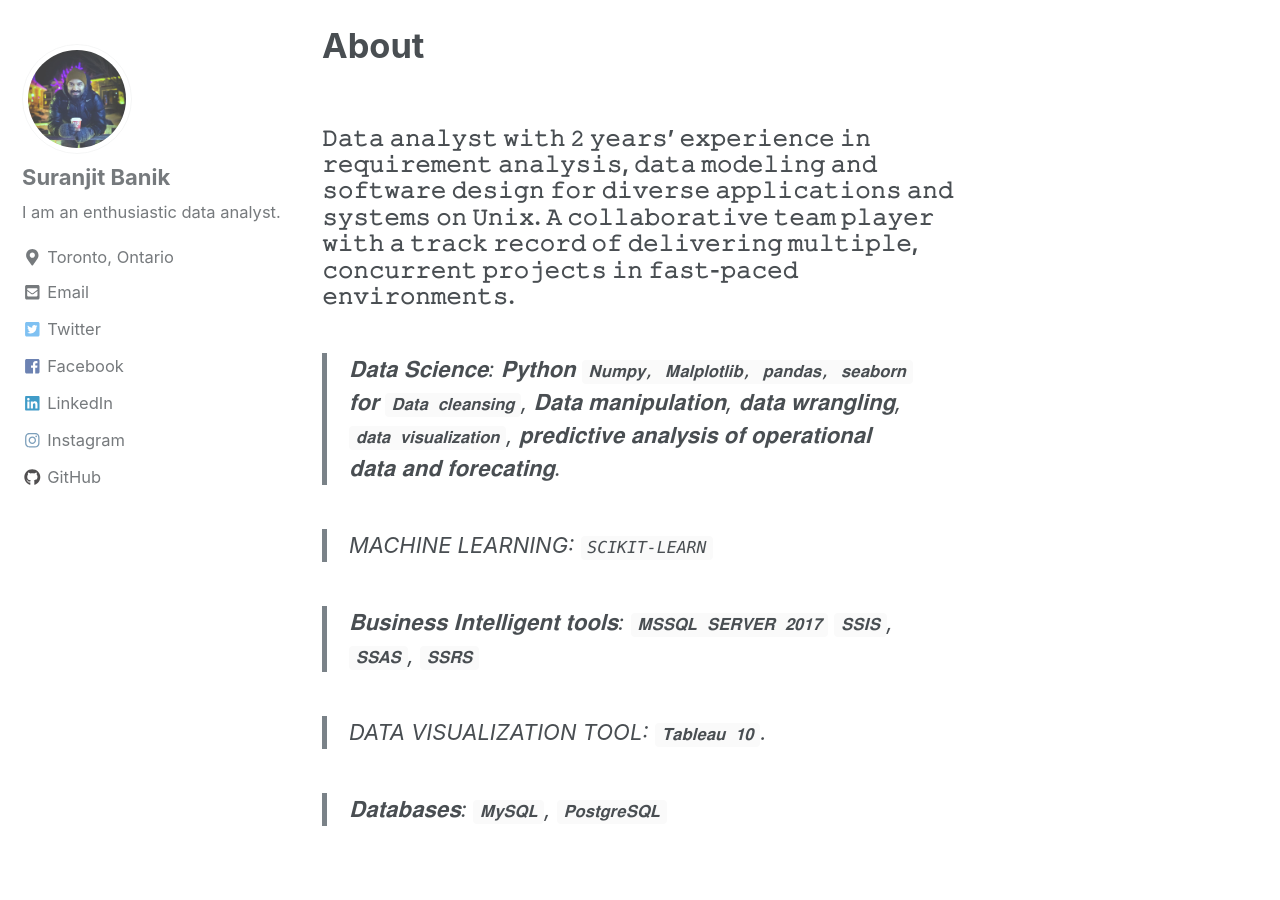
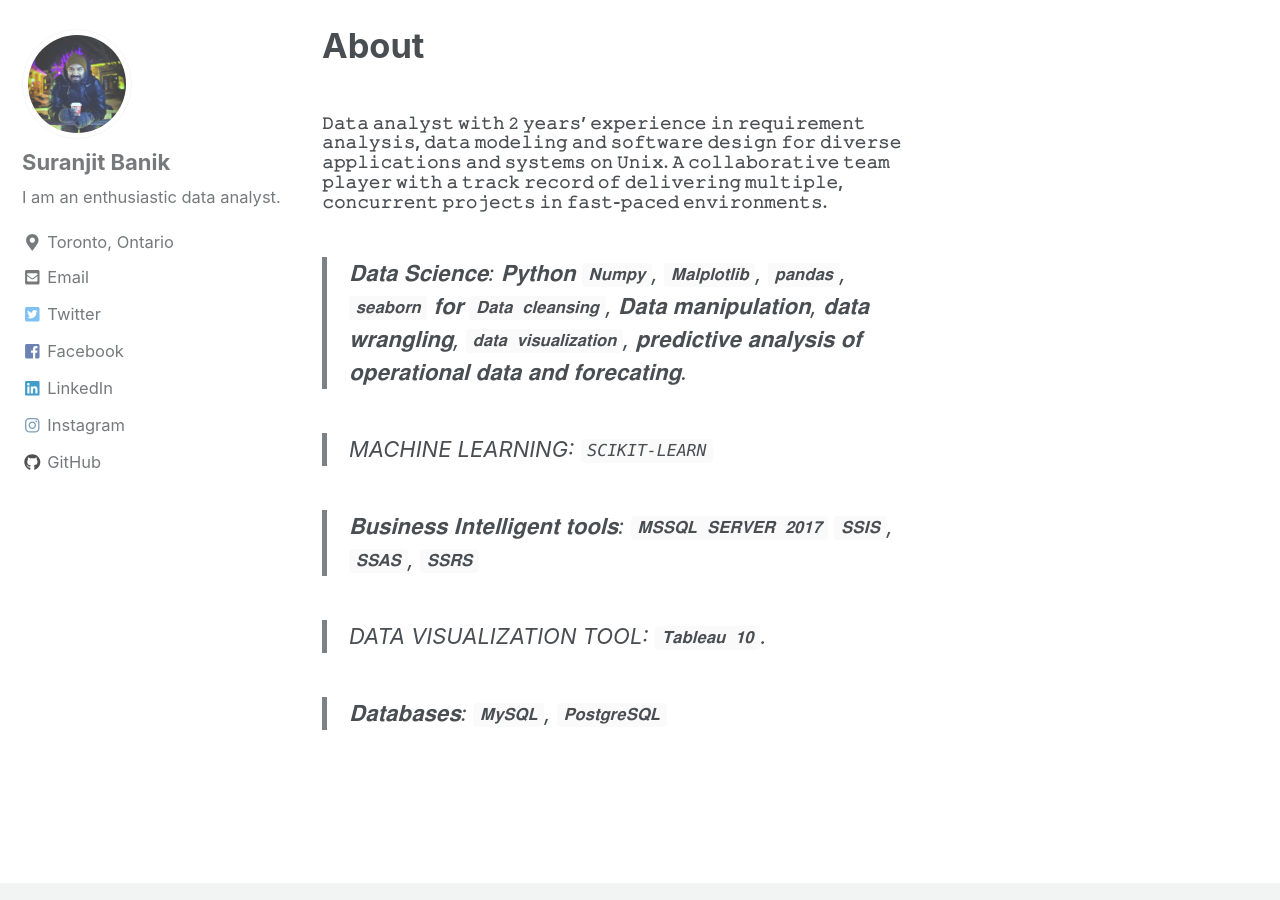
Before and after one commit to mastermindLAB/mastermindLAB.github.io, a Jekyll site: the page built from _pages/about.md, in a window 1280 px wide and 900 px high, scrolled down 1075 px. Built offline with Jekyll 4.4.1, drawn with Linux system fonts in a browser that asks for light colours; nearby versions of some CDN libraries.

Commit message:
new file

```diff
--- a/_pages/about.md
+++ b/_pages/about.md
@@ -4,9 +4,9 @@ permalink: /about/
 header:
   image: "images/mastermind.jpg"
 ---
-### 𝙳𝚊𝚝𝚊 𝚊𝚗𝚊𝚕𝚢𝚜𝚝 𝚠𝚒𝚝𝚑 𝟸 𝚢𝚎𝚊𝚛𝚜' 𝚎𝚡𝚙𝚎𝚛𝚒𝚎𝚗𝚌𝚎 𝚒𝚗 𝚛𝚎𝚚𝚞𝚒𝚛𝚎𝚖𝚎𝚗𝚝 𝚊𝚗𝚊𝚕𝚢𝚜𝚒𝚜, 𝚍𝚊𝚝𝚊 𝚖𝚘𝚍𝚎𝚕𝚒𝚗𝚐 𝚊𝚗𝚍 𝚜𝚘𝚏𝚝𝚠𝚊𝚛𝚎 𝚍𝚎𝚜𝚒𝚐𝚗 𝚏𝚘𝚛 𝚍𝚒𝚟𝚎𝚛𝚜𝚎 𝚊𝚙𝚙𝚕𝚒𝚌𝚊𝚝𝚒𝚘𝚗𝚜 𝚊𝚗𝚍 𝚜𝚢𝚜𝚝𝚎𝚖𝚜 𝚘𝚗 𝚄𝚗𝚒𝚡. 𝙰 𝚌𝚘𝚕𝚕𝚊𝚋𝚘𝚛𝚊𝚝𝚒𝚟𝚎 𝚝𝚎𝚊𝚖 𝚙𝚕𝚊𝚢𝚎𝚛 𝚠𝚒𝚝𝚑 𝚊 𝚝𝚛𝚊𝚌𝚔 𝚛𝚎𝚌𝚘𝚛𝚍 𝚘𝚏 𝚍𝚎𝚕𝚒𝚟𝚎𝚛𝚒𝚗𝚐 𝚖𝚞𝚕𝚝𝚒𝚙𝚕𝚎, 𝚌𝚘𝚗𝚌𝚞𝚛𝚛𝚎𝚗𝚝 𝚙𝚛𝚘𝚓𝚎𝚌𝚝𝚜 𝚒𝚗 𝚏𝚊𝚜𝚝-𝚙𝚊𝚌𝚎𝚍 𝚎𝚗𝚟𝚒𝚛𝚘𝚗𝚖𝚎𝚗𝚝𝚜.
+##### 𝙳𝚊𝚝𝚊 𝚊𝚗𝚊𝚕𝚢𝚜𝚝 𝚠𝚒𝚝𝚑 𝟸 𝚢𝚎𝚊𝚛𝚜' 𝚎𝚡𝚙𝚎𝚛𝚒𝚎𝚗𝚌𝚎 𝚒𝚗 𝚛𝚎𝚚𝚞𝚒𝚛𝚎𝚖𝚎𝚗𝚝 𝚊𝚗𝚊𝚕𝚢𝚜𝚒𝚜, 𝚍𝚊𝚝𝚊 𝚖𝚘𝚍𝚎𝚕𝚒𝚗𝚐 𝚊𝚗𝚍 𝚜𝚘𝚏𝚝𝚠𝚊𝚛𝚎 𝚍𝚎𝚜𝚒𝚐𝚗 𝚏𝚘𝚛 𝚍𝚒𝚟𝚎𝚛𝚜𝚎 𝚊𝚙𝚙𝚕𝚒𝚌𝚊𝚝𝚒𝚘𝚗𝚜 𝚊𝚗𝚍 𝚜𝚢𝚜𝚝𝚎𝚖𝚜 𝚘𝚗 𝚄𝚗𝚒𝚡. 𝙰 𝚌𝚘𝚕𝚕𝚊𝚋𝚘𝚛𝚊𝚝𝚒𝚟𝚎 𝚝𝚎𝚊𝚖 𝚙𝚕𝚊𝚢𝚎𝚛 𝚠𝚒𝚝𝚑 𝚊 𝚝𝚛𝚊𝚌𝚔 𝚛𝚎𝚌𝚘𝚛𝚍 𝚘𝚏 𝚍𝚎𝚕𝚒𝚟𝚎𝚛𝚒𝚗𝚐 𝚖𝚞𝚕𝚝𝚒𝚙𝚕𝚎, 𝚌𝚘𝚗𝚌𝚞𝚛𝚛𝚎𝚗𝚝 𝚙𝚛𝚘𝚓𝚎𝚌𝚝𝚜 𝚒𝚗 𝚏𝚊𝚜𝚝-𝚙𝚊𝚌𝚎𝚍 𝚎𝚗𝚟𝚒𝚛𝚘𝚗𝚖𝚎𝚗𝚝𝚜.
 
->𝐃𝐚𝐭𝐚 𝐒𝐜𝐢𝐞𝐧𝐜𝐞: 𝐏𝐲𝐭𝐡𝐨𝐧 `𝐍𝐮𝐦𝐩𝐲, 𝐌𝐚𝐥𝐩𝐥𝐨𝐭𝐥𝐢𝐛, 𝐩𝐚𝐧𝐝𝐚𝐬, 𝐬𝐞𝐚𝐛𝐨𝐫𝐧` 𝐟𝐨𝐫 `𝐃𝐚𝐭𝐚 𝐜𝐥𝐞𝐚𝐧𝐬𝐢𝐧𝐠`, 𝐃𝐚𝐭𝐚 𝐦𝐚𝐧𝐢𝐩𝐮𝐥𝐚𝐭𝐢𝐨𝐧, 𝐝𝐚𝐭𝐚 𝐰𝐫𝐚𝐧𝐠𝐥𝐢𝐧𝐠, `𝐝𝐚𝐭𝐚 𝐯𝐢𝐬𝐮𝐚𝐥𝐢𝐳𝐚𝐭𝐢𝐨𝐧`, 𝐩𝐫𝐞𝐝𝐢𝐜𝐭𝐢𝐯𝐞 𝐚𝐧𝐚𝐥𝐲𝐬𝐢𝐬 𝐨𝐟 𝐨𝐩𝐞𝐫𝐚𝐭𝐢𝐨𝐧𝐚𝐥 𝐝𝐚𝐭𝐚 𝐚𝐧𝐝 𝐟𝐨𝐫𝐞𝐜𝐚𝐭𝐢𝐧𝐠.
+>𝐃𝐚𝐭𝐚 𝐒𝐜𝐢𝐞𝐧𝐜𝐞: 𝐏𝐲𝐭𝐡𝐨𝐧 `𝐍𝐮𝐦𝐩𝐲`, `𝐌𝐚𝐥𝐩𝐥𝐨𝐭𝐥𝐢𝐛`, `𝐩𝐚𝐧𝐝𝐚𝐬`, `𝐬𝐞𝐚𝐛𝐨𝐫𝐧` 𝐟𝐨𝐫 `𝐃𝐚𝐭𝐚 𝐜𝐥𝐞𝐚𝐧𝐬𝐢𝐧𝐠`, 𝐃𝐚𝐭𝐚 𝐦𝐚𝐧𝐢𝐩𝐮𝐥𝐚𝐭𝐢𝐨𝐧, 𝐝𝐚𝐭𝐚 𝐰𝐫𝐚𝐧𝐠𝐥𝐢𝐧𝐠, `𝐝𝐚𝐭𝐚 𝐯𝐢𝐬𝐮𝐚𝐥𝐢𝐳𝐚𝐭𝐢𝐨𝐧`, 𝐩𝐫𝐞𝐝𝐢𝐜𝐭𝐢𝐯𝐞 𝐚𝐧𝐚𝐥𝐲𝐬𝐢𝐬 𝐨𝐟 𝐨𝐩𝐞𝐫𝐚𝐭𝐢𝐨𝐧𝐚𝐥 𝐝𝐚𝐭𝐚 𝐚𝐧𝐝 𝐟𝐨𝐫𝐞𝐜𝐚𝐭𝐢𝐧𝐠.
 
 >MACHINE LEARNING: `SCIKIT-LEARN`
 
```
